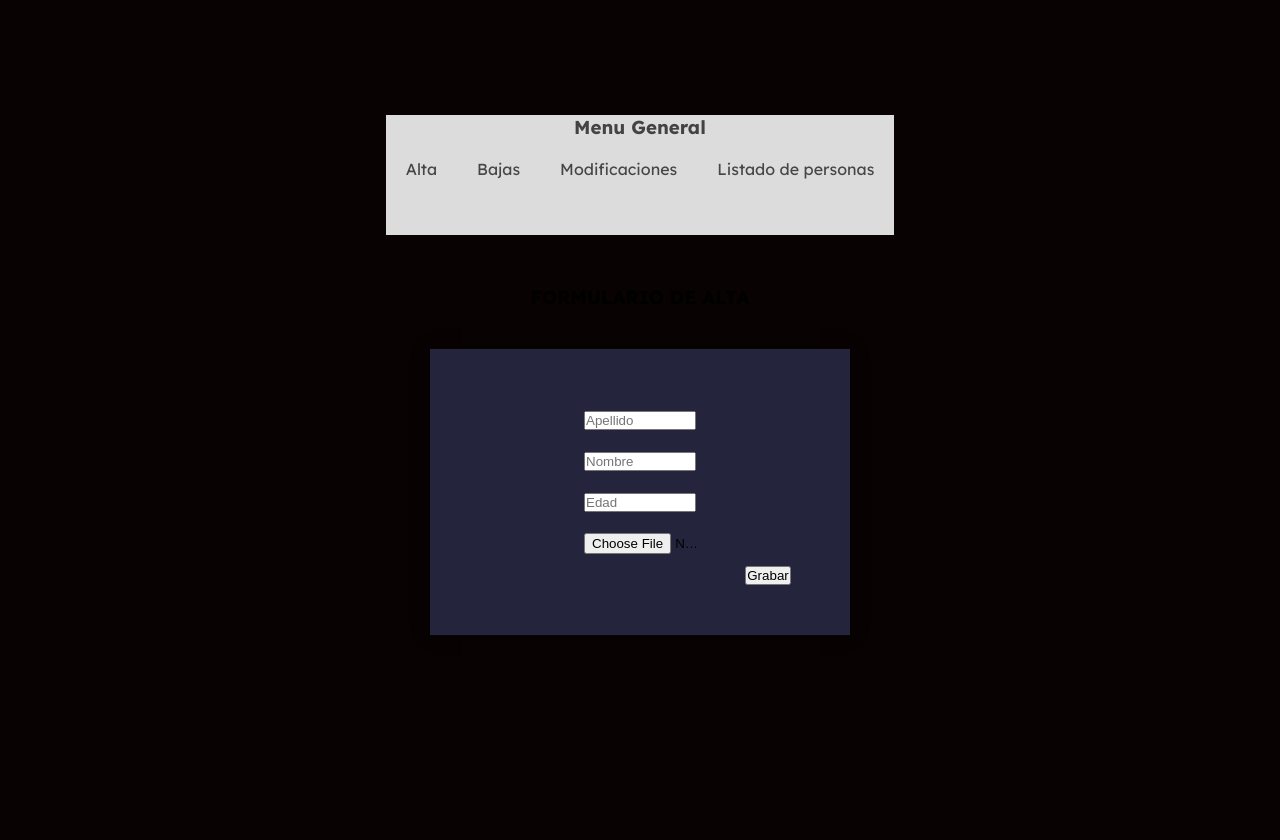
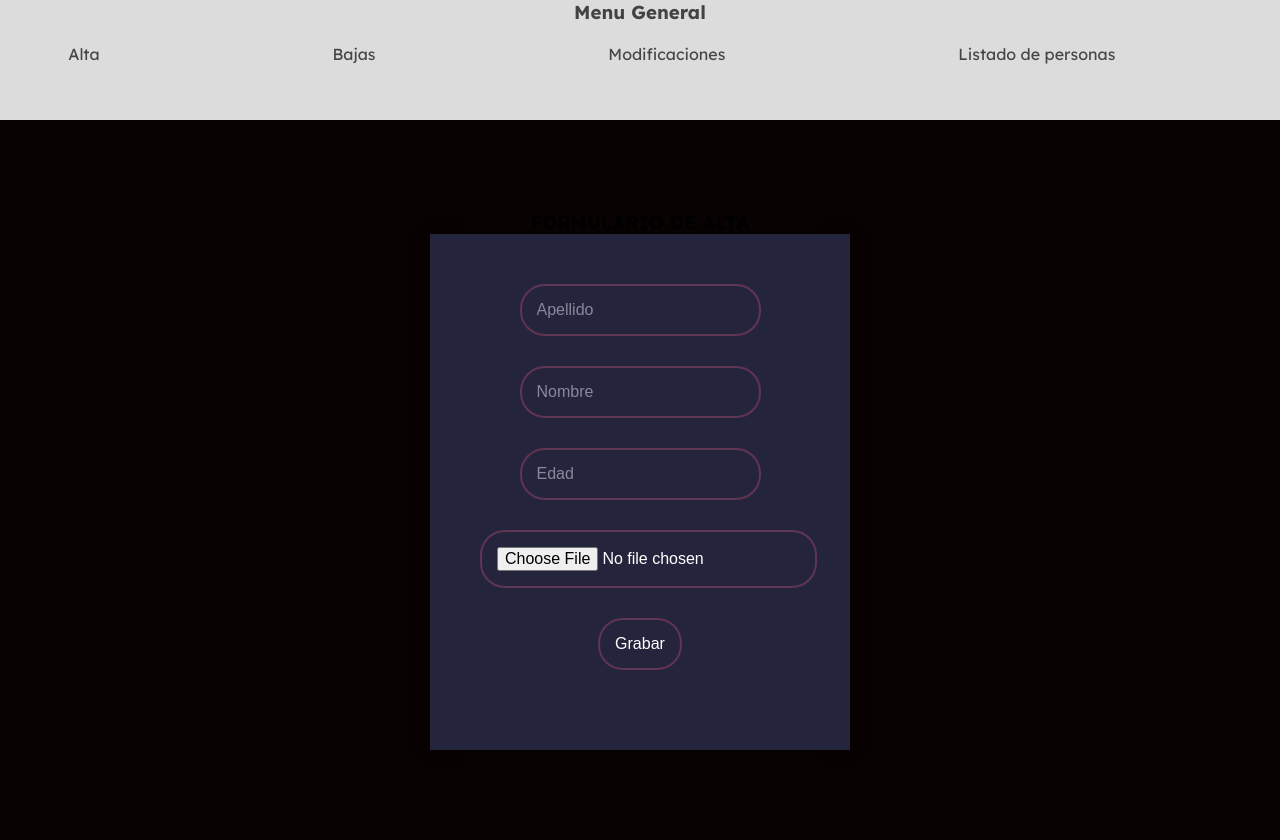
Before and after one commit to DylCraXs/DylCraXs, a PHP site: page /form-altas.php in a window 1280 px wide. Before the commit the page ends 635 px from the top, so only its background shows below. Run offline with PHP 8.4, Linux system fonts and the light colour scheme.

Commit message:
Update formAltas.css

```diff
--- a/css/formAltas.css
+++ b/css/formAltas.css
@@ -14,15 +14,29 @@
     font-family: 'Lexend', sans-serif;
     display: flex;
     flex-direction: column;
+    min-height: 100vh;
+}
+
+header {
+    background-image: url(../wallpaper.jpg);
+    background-position: center center;
+    background-repeat: no-repeat;
+    background-size: cover;
+}
+
+.container{
+    display: flex;
+    flex-direction: column;
     justify-content: center;
     align-items: center;
-    min-height: 100vh;
+    height: 90vh;
 }
 
 form {
     background-color: #24253c;
     display: flex;
     flex-direction: column;
+
     padding: 50px;
     width: 420px;
     box-shadow: 0 0 20px rgba(0, 0, 0, 0.2);
@@ -34,56 +48,30 @@
     color: #EDF0F0;
     margin: 35px;
 
-
-
-
 }
 
-
-
-.container {
-    max-width: 1200px;
-    margin: 0 auto;
-
-
+input {
+    padding: 15px;
+    border-radius: 25px;
+    background-color: transparent;
+    border: 2px solid #603452;
+    margin-bottom: 30px;
+    outline: none;
+    color: #ffffff;
+    font-size: 16px;
 }
 
-
-
-
-
-
-.container{
-    margin: 50px;
-    display: flex;
-    flex-direction: column;
+::placeholder {
+    color: #89879b;
 }
 
-.altaTitulo{
-    text-align: center;
-    margin-bottom: 40px;
+.btn {
+    background-color: #E53854;
+    border: 2px solid #E53854;
+    cursor: pointer;
 }
 
-.altaInput{
-    display: flex;
-    flex-direction: column;
-    align-items:center;
+.btn:hover {
+    background-color: #E33854;
+    border: 2px solid #E53854;
 }
-
-.grupoInputs{
-    width: 50%;
-    margin: 10px;
-}
-
-.grupoInputs input{
-    width: 70%;
-}
-
-.grupoInputs label{
-    padding: 10px;
-}
-
-.btn-submit{
-    width: 20%;
-    align-self:flex-end;
-}
```
